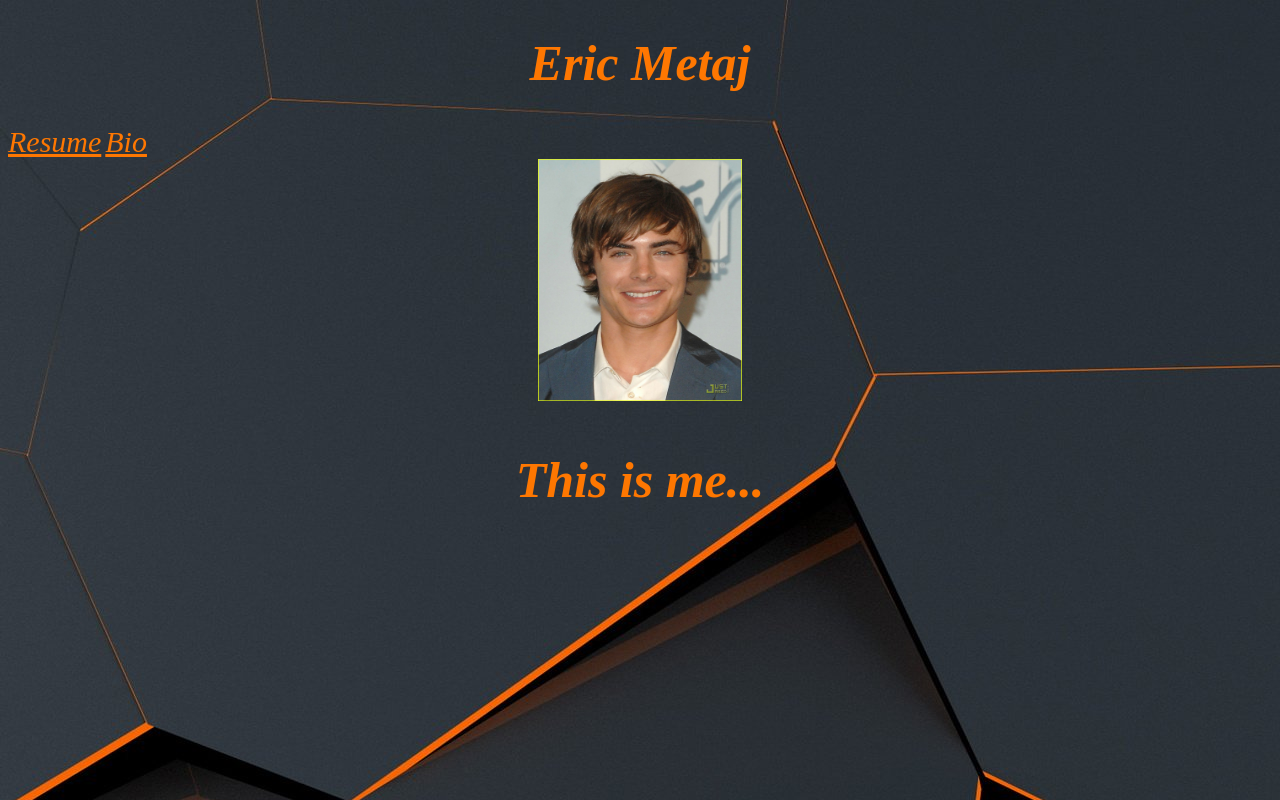
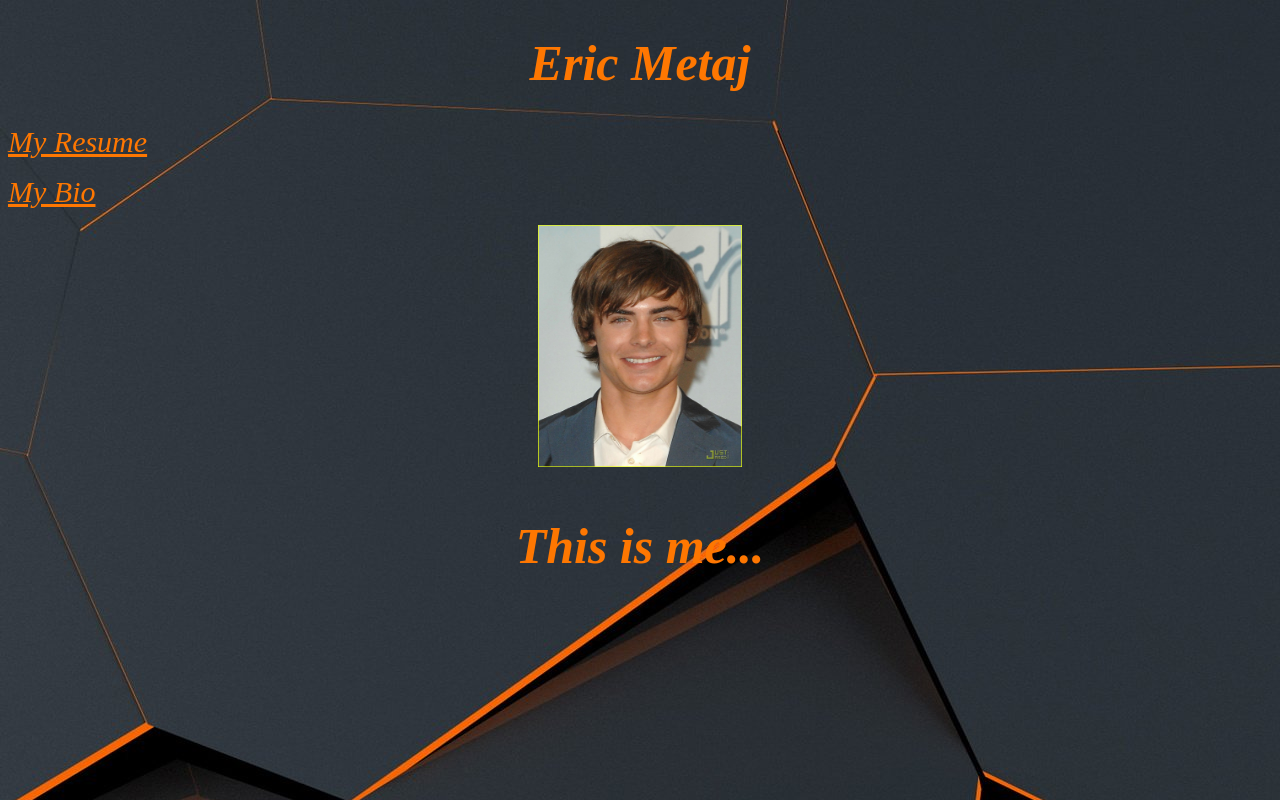
Before and after one commit to emetaj01/emetaj01.github.io, a plain HTML site: page index.html in a window 1280 px wide. Drawn offline with Linux system fonts and the light colour scheme.

Commit message:
default webpage

```diff
--- a/index.html
+++ b/index.html
@@ -5,8 +5,8 @@
 <html>
 
 <h1>Eric Metaj</h1>
-<a href="https://emetaj01.github.io/resume.html">Resume</a>
-<a href="https://www.w3schools.com">Bio</a>
+<a href="https://emetaj01.github.io/resume.html">My Resume</a>
+<p><a href="https://emetaj01.github.io/bio.html">My Bio</a></p>
 <body>
 
 
```
